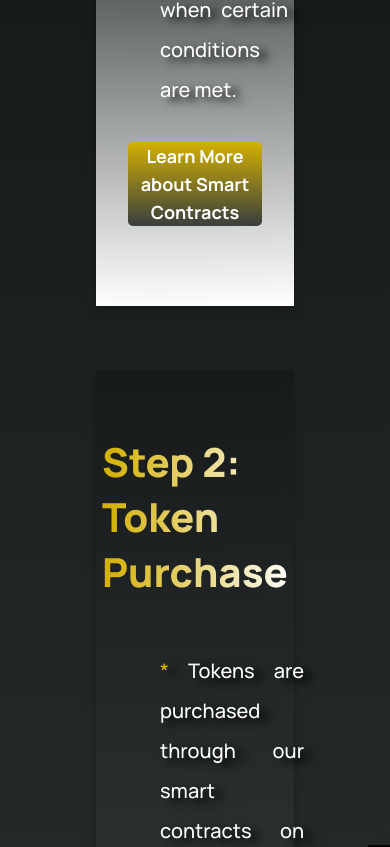
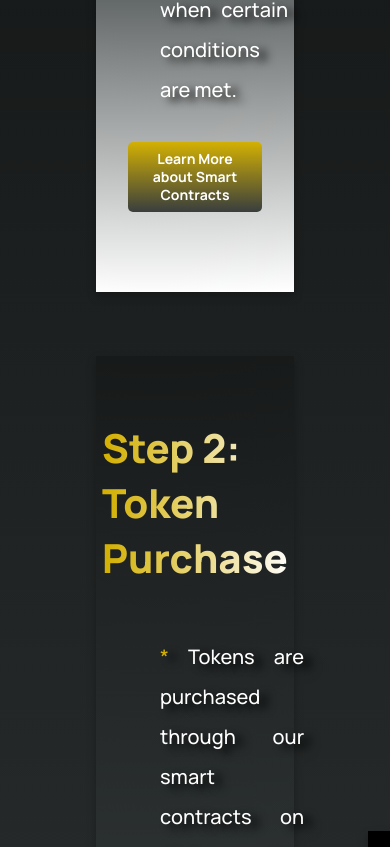
Before and after one commit to leetebbs/Alianza, a React (Create React App) app in the folder frontend/: page /how-it-works in a window 390 px wide. Shown: the part 1577-2424 px from the top of the page. Built offline with nearby package versions, Linux system fonts and the light colour scheme.

Commit message:
Add @media styles in BtnLink component

```diff
--- a/frontend/src/components/BtnLink/BtnLink.css
+++ b/frontend/src/components/BtnLink/BtnLink.css
@@ -22,7 +22,7 @@ button:hover{
     color: var(--color-text);
 
 }
-
+/* @MEDIA */
 @media screen and (max-width: 1050px){
     button{
         max-width:350px;
@@ -30,6 +30,17 @@ button:hover{
         font-size: 18px;
         line-height: 28px;
         padding: 0 0.5rem;
-
     }
 }
+@media screen and (max-width: 550px){
+    button{
+        max-width:150px;
+        min-height: 70px;
+        font-size: 14px;
+        line-height: 18px;
+        padding: 0 0.5rem;
+    }
+    button:hover{
+        font-size: 16px;
+    }
+}
```
